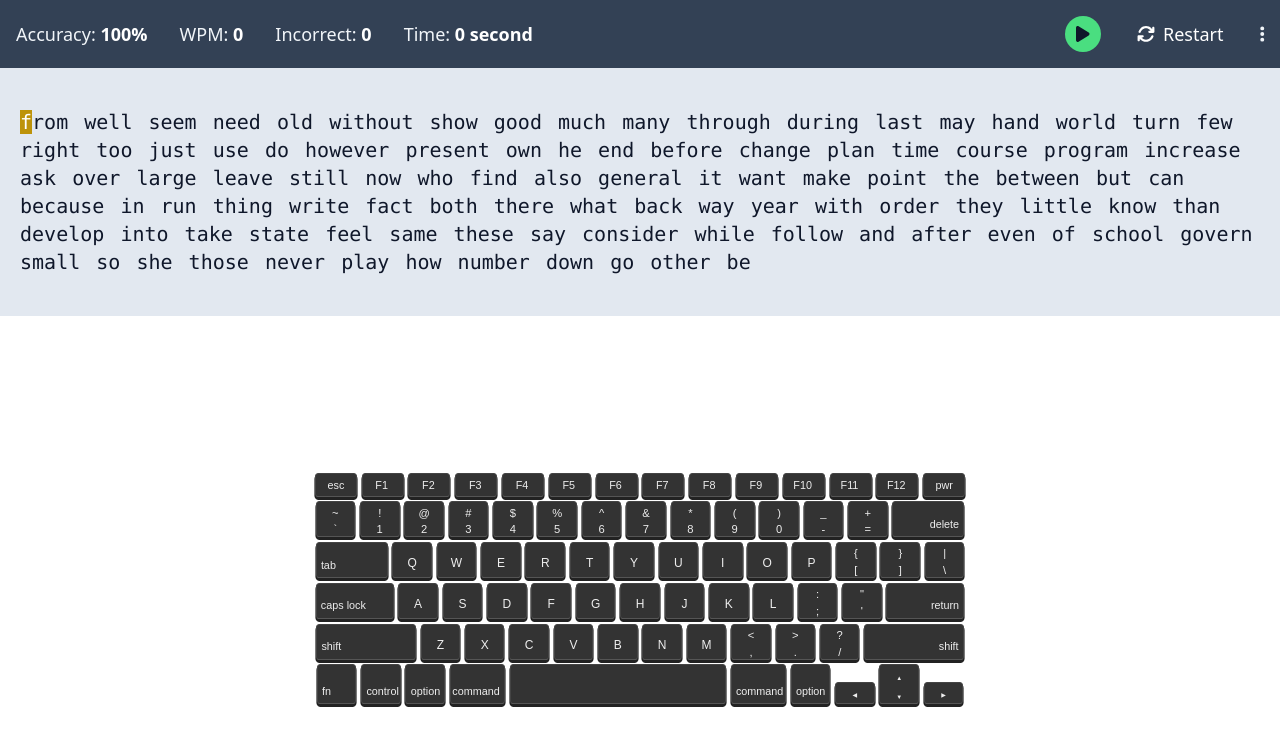
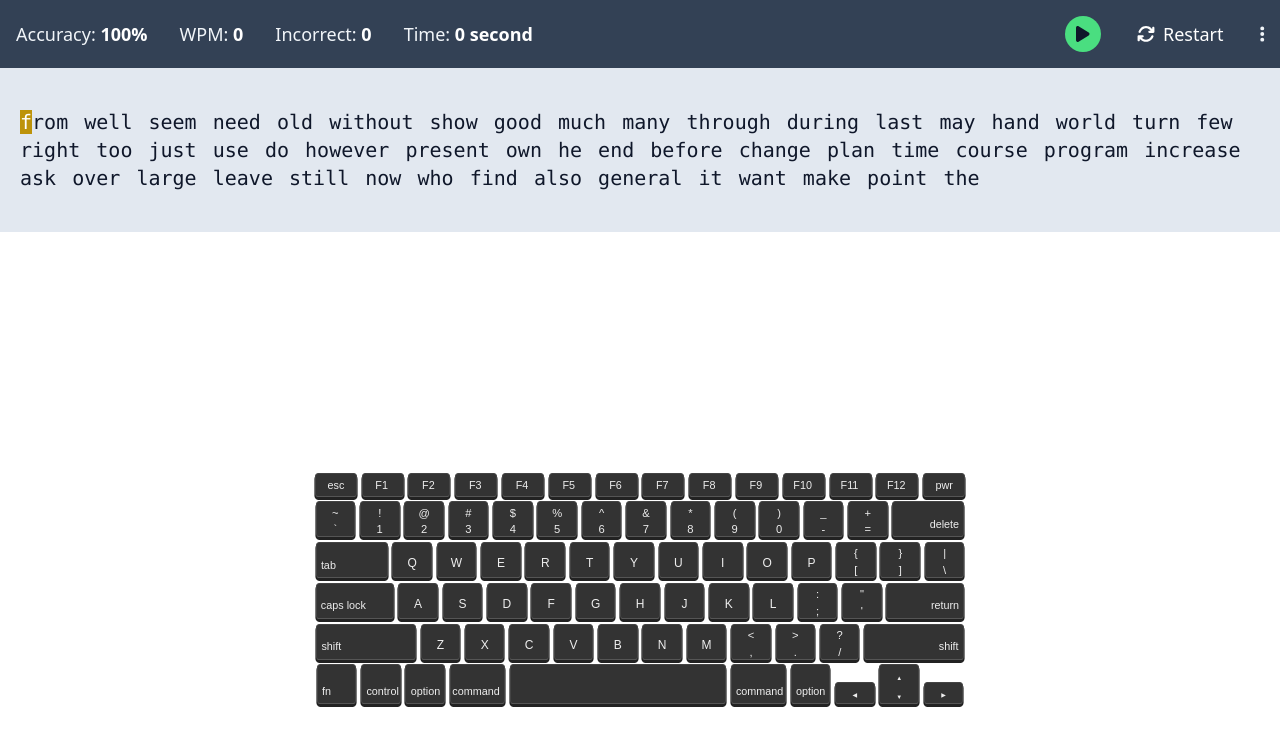
Before and after one commit to sanjitsarkar/zentyper, a React (Vite) app: page / in a window 1280 px wide. Shown: the top 746 px of the page. Built offline with nearby package versions, Linux system fonts and the light colour scheme.

Commit message:
added custom word length

```diff
--- a/src/contexts/TypingContext.jsx
+++ b/src/contexts/TypingContext.jsx
@@ -21,9 +21,12 @@ const TypingProvider = ({ children }) => {
   const [wrongIndex, setWrongIndex] = useState(-1);
   const timerRef = useRef();
   const [typed, setTyped] = useState("");
-  const [paragraphs, setParagraphs] = useState(genrateRandomParagraphs());
+  const [wordLength, setWordLength] = useState(50);
+  const [paragraphs, setParagraphs] = useState(
+    genrateRandomParagraphs(wordLength)
+  );
   const reStart = () => {
-    setParagraphs(genrateRandomParagraphs());
+    setParagraphs(genrateRandomParagraphs(wordLength));
     setIsPaused(true);
     setTyped("");
     setTime(0);
@@ -34,7 +37,9 @@ const TypingProvider = ({ children }) => {
     setWrongIndex(-1);
     clearInterval(timerRef.current);
   };
-
+  useEffect(() => {
+    genrateRandomParagraphs(wordLength);
+  }, [wordLength]);
   useEffect(() => {
     if (!isPaused) {
       timerRef.current = setInterval(() => {
@@ -53,7 +58,7 @@ const TypingProvider = ({ children }) => {
       setWordCount(wordCount + 1);
     }
     if (typed.length === paragraphs.length) {
-      clearInterval(timerRef.current);
+      reStart();
     }
   }, [typed]);
   useEffect(() => {
--- a/src/pages/TypingPractice/TypingHeader.jsx
+++ b/src/pages/TypingPractice/TypingHeader.jsx
@@ -18,10 +18,12 @@ const TypingHeader = () => {
     wrongCharIndex,
     reStart,
     setIsPaused,
+    setWordLength,
+    wordLength,
   } = useTyping();
 
   return (
-    <div className="flex flex-wrap  gap-2 row justify-between p-4 bg-slate-700 text-slate-100  text-lg items-center">
+    <div className="relative flex flex-wrap  gap-2 row justify-between p-4 bg-slate-700 text-slate-100  text-lg items-center">
       <div className="flex row gap-8">
         <h1>
           Accuracy: <span className="font-bold text-white ">{accuracy}%</span>
@@ -72,6 +74,20 @@ const TypingHeader = () => {
         <button>
           <FontAwesomeIcon icon={faEllipsisV} />
         </button>
+        {/* <ul className="bg-slate-800 text-white px-3 py-2 absolute top-20 right-2 flex col gap-2 shadow-2xl">
+          <li>
+            <span>Word Count</span>
+            <input
+              type="number"
+              min="10"
+              max="1000"
+              className="ml-3 w-14 px-2 py-0.25 outline-none border-0 rounded-sm bg-slate-200
+               text-slate-600"
+              defaultValue={wordLength}
+            />
+          </li>
+          <li></li>
+        </ul> */}
       </div>
     </div>
   );
--- a/src/utils/index.js
+++ b/src/utils/index.js
@@ -201,7 +201,7 @@ const words = [
   "line",
 ];
 
-export const genrateRandomParagraphs = (n = 100) => {
+export const genrateRandomParagraphs = (n = 50) => {
   return words
     .map((x) => ({ x, r: Math.random() }))
     .sort((a, b) => a.r - b.r)
```
